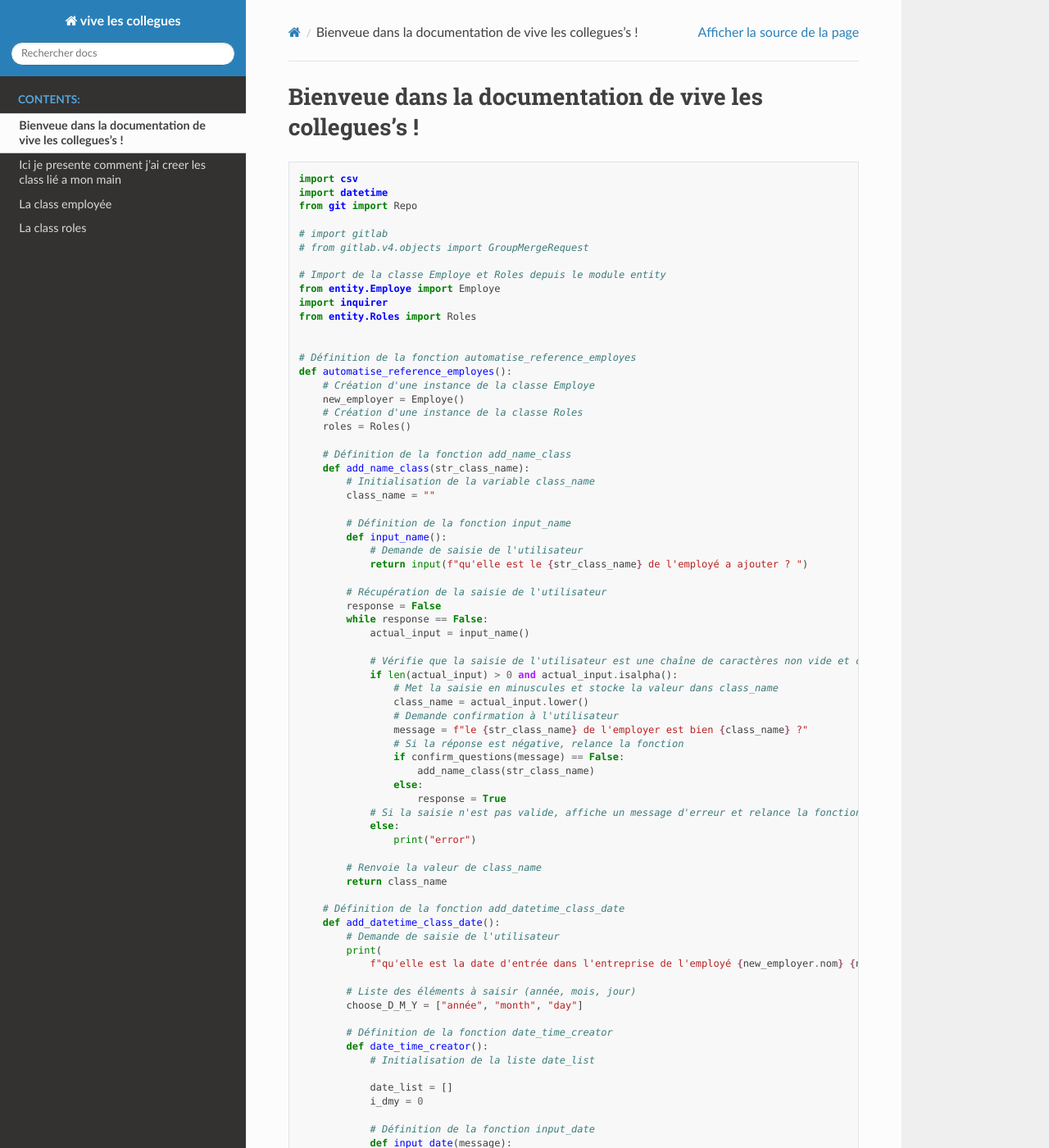
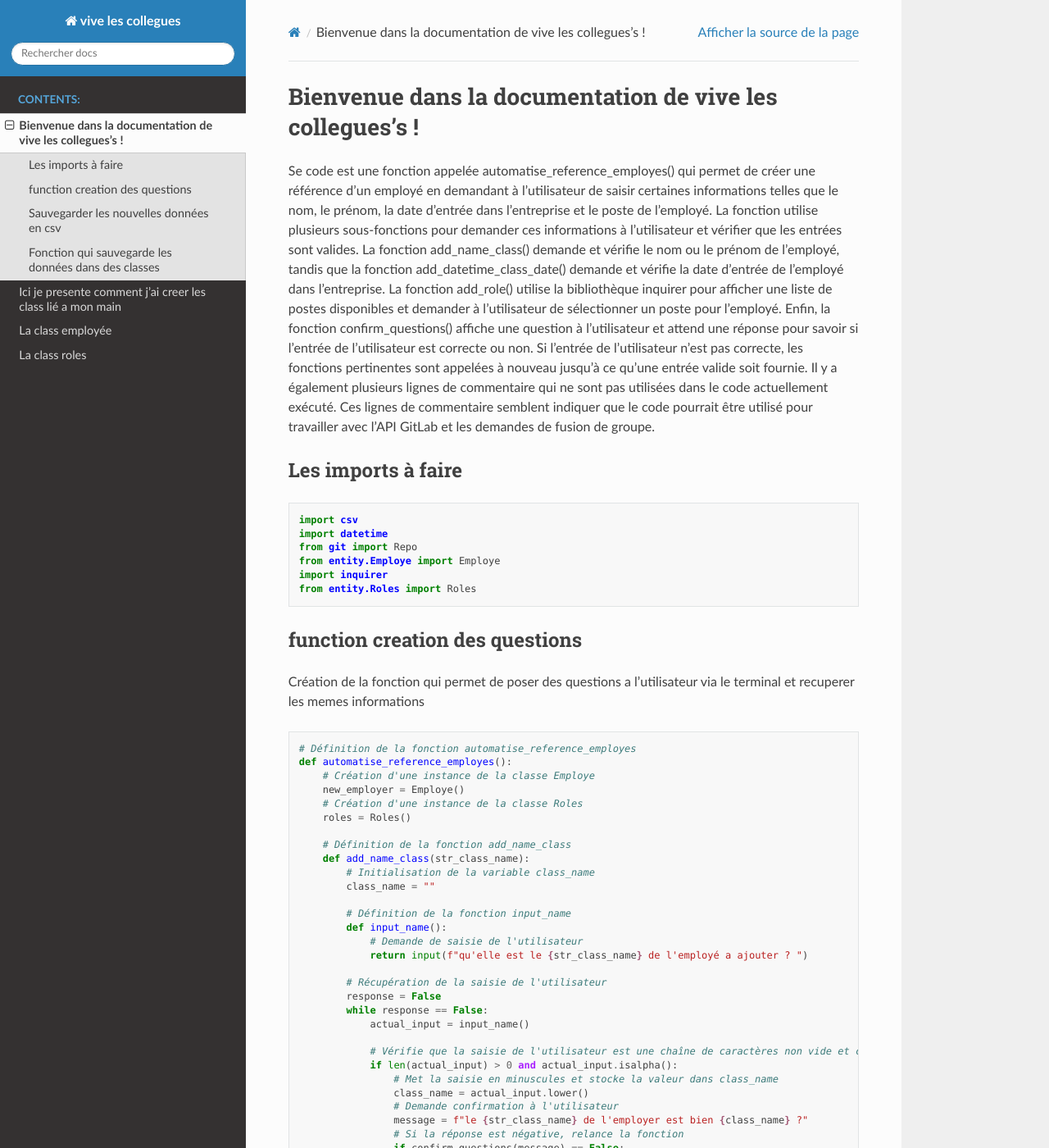
Before and after one commit to JoaoAndre-RosaTeixeira/vive_les_collegues, a Sphinx documentation site: the page built from doc/main.rst, in a window 1280 px wide and 1400 px high. Shown: the whole window at 82% size. Built offline with Sphinx 7.4.7 and the Read the Docs theme 2.0.0, drawn with Linux system fonts in a browser that asks for light colours; some of the changed text lies outside the part shown.

Commit message:
commit ?

```diff
--- a/doc/class_creation.rst
+++ b/doc/class_creation.rst
@@ -28,6 +28,9 @@ La class employée
 
 La class roles
 ==============================================
+
+ici je présente laa class roles
+
 .. code-block:: python
 
     class Roles:
--- a/doc/main.rst
+++ b/doc/main.rst
@@ -1,21 +1,36 @@
-Bienveue dans la documentation de vive les collegues's !
+Bienvenue dans la documentation de vive les collegues's !
 ==============================================
 
+
+Se code est une fonction appelée automatise_reference_employes() qui permet de créer une référence d'un employé en demandant à l'utilisateur de saisir certaines informations telles que le nom, le prénom, la date d'entrée dans l'entreprise et le poste de l'employé.
+La fonction utilise plusieurs sous-fonctions pour demander ces informations à l'utilisateur et vérifier que les entrées sont valides. La fonction add_name_class() demande et vérifie le nom ou le prénom de l'employé, tandis que la fonction add_datetime_class_date() demande et vérifie la date d'entrée de l'employé dans l'entreprise. La fonction add_role() utilise la bibliothèque inquirer pour afficher une liste de postes disponibles et demander à l'utilisateur de sélectionner un poste pour l'employé.
+Enfin, la fonction confirm_questions() affiche une question à l'utilisateur et attend une réponse pour savoir si l'entrée de l'utilisateur est correcte ou non. Si l'entrée de l'utilisateur n'est pas correcte, les fonctions pertinentes sont appelées à nouveau jusqu'à ce qu'une entrée valide soit fournie.
+Il y a également plusieurs lignes de commentaire qui ne sont pas utilisées dans le code actuellement exécuté. Ces lignes de commentaire semblent indiquer que le code pourrait être utilisé pour travailler avec l'API GitLab et les demandes de fusion de groupe.
+
+
+Les imports à faire
+----
 
 .. code-block:: python
 
     import csv
     import datetime
     from git import Repo
-
-    # import gitlab
-    # from gitlab.v4.objects import GroupMergeRequest
-
-    # Import de la classe Employe et Roles depuis le module entity
     from entity.Employe import Employe
     import inquirer
     from entity.Roles import Roles
 
+
+
+
+
+
+function creation des questions
+----
+
+Création de la fonction qui permet de poser des questions a l'utilisateur via le terminal et recuperer les memes informations
+
+.. code-block:: python
 
     # Définition de la fonction automatise_reference_employes
     def automatise_reference_employes():
@@ -137,7 +152,7 @@ Bienveue dans la documentation de vive les collegues's !
             # Appelle la fonction date_time_creator et renvoie la valeur renvoyée
             return date_time_creator()
 
-            # Définition de la fonction add_role
+        # Définition de la fonction add_role
         def add_role():
             # Création d'un questionnaire avec la bibliothèque inquirer
             questions = [
@@ -168,6 +183,14 @@ Bienveue dans la documentation de vive les collegues's !
             # Appelle la fonction add_role et affecte la valeur renvoyée à la propriété role de l'instance new_employer
             new_employer.role = add_role()
 
+Sauvegarder les nouvelles données en csv
+----
+
+permet de sauvegarder les données en CSV ainsi que de commit et push automatiquement sur git les données il reste du travail a faire
+
+
+.. code-block:: python
+
             # Ouvre le fichier "employes.csv" en mode "a" (ajout de données à la fin du fichier)
             with open("employes.csv", "a") as csv_file:
                 # Création d'un objet "writer" qui va écrire dans le fichier csv
@@ -186,6 +209,8 @@ Bienveue dans la documentation de vive les collegues's !
             origin = repo.remote("origin")
             origin.push()
 
+.. code-block:: python
+
         # Cette fonction demande à l'utilisateur de confirmer quelque chose
         # et renvoie un booléen en fonction de sa réponse
         def confirm_questions(message):
@@ -201,7 +226,14 @@ Bienveue dans la documentation de vive les collegues's !
             if answers["confirm"] != True:
                 return False
 
-        # Cette fonction est la fonction principale qui est appelée à la fin du script
+Fonction qui sauvegarde les données dans des classes
+----
+
+cette fonction apelle la fonction precedente qui pose des question a l'utilisateur et sauvegarde les données dans des classes.
+
+.. code-block:: python
+
+        '''Cette fonction est la fonction principale qui est appelée à la fin du script'''
         def start_programme():
             # Capture les informations de l'employé et les stock dans un objet de classe
             new_employer.nom = add_name_class("nom")
@@ -257,7 +289,7 @@ Bienveue dans la documentation de vive les collegues's !
 
 
 
-        start_programme()
+            start_programme()
 
 
-    automatise_reference_employes()
+        automatise_reference_employes()
```
Also changed, not shown: doc/index.rst (+1 -11 lines), 14 other files.
